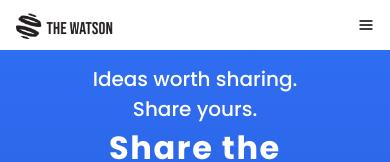
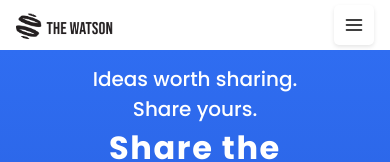
Before and after one commit to watson-project/watson-frontend, a React (Create React App) app: page / in a window 390 px wide. Shown: the top 162 px of the page. Built offline with nearby package versions, Linux system fonts and the light colour scheme; no server answers.

Commit message:
Add Hamburger menu icon with functionality

```diff
--- a/src/components/Navigation/Navigation.js
+++ b/src/components/Navigation/Navigation.js
@@ -1,34 +1,25 @@
-import React from 'react';
-import { useState } from 'react';
-import { Link } from 'react-router-dom';
+import React, { useEffect, useState } from 'react';
+import { Link, useLocation } from 'react-router-dom';
 import styles from './Navigation.module.css';
 // logo
 import logo from '../../assets/logo-small.png';
-// import { NavLink } from 'react-router-dom';
+// hamburger icon
 import { FiMenu } from 'react-icons/fi';
 
 function Navigation(props) {
+  // Open/close menu
   const [menu, setMenu] = useState(false);
+  // grab the location of url to use on state change
+  const location = useLocation();
 
+  // Toggle the menu button to show links
   const toggleMenu = () => {
     setMenu(!menu);
-		// return (
-		// 	<div className={styles.links}>
-		// 		<Link to='/' className={styles.addLink}>
-		// 			Home
-		// 		</Link>
-		// 		<Link to='/stories' className={styles.addLink}>
-		// 			Dashboard
-		// 		</Link>
-		// 		<Link to='/about' className={styles.addLink}>
-		// 			About
-		// 		</Link>
-		// 		<Link to='/add-story' className={styles.addLink}>
-		// 			Add Story
-		// 		</Link>
-		// 	</div>
-		// );
   };
+  // Set menu to false when URL location changes
+  useEffect(() => {
+    setMenu(false);
+  }, [location]);
 
   return (
     <div className={styles.navContainer}>
@@ -36,6 +27,7 @@ function Navigation(props) {
         <Link to='/' className={styles.heroimg}>
           <img src={logo} alt='company logo' />
         </Link>
+        {/* If menu is open, show links */}
         {menu ? (
           <div className={styles.links}>
             <Link to='/' className={styles.addLink}>
@@ -54,8 +46,7 @@ function Navigation(props) {
         ) : (
           ''
         )}
-				<FiMenu onClick={toggleMenu} />
-				{/* <FiMenu onClick={toggleMenu} /> */}
+        <FiMenu onClick={toggleMenu} className={styles.navBtn} />
       </div>
     </div>
   );
--- a/src/components/Navigation/Navigation.module.css
+++ b/src/components/Navigation/Navigation.module.css
@@ -26,7 +26,6 @@
   text-decoration: none;
   color: black;
 }
-
 /* Links Div */
 .links {
   width: 100%;
@@ -35,6 +34,7 @@
   flex-direction: row;
   justify-content: space-between;
   align-items: baseline;
+  margin-left: auto;
 }
 .links a {
   padding: 0.5rem;
@@ -52,10 +52,27 @@
 .linkContainer .addLink {
   font-size: 14px;
 }
-
+/* Hamburger */
+.navBtn {
+  cursor: pointer;
+  font-size: 40px;
+  padding: 10px;
+  border-radius: 5px;
+  transition: all 0.3s ease;
+  background-color: transparent;
+  box-shadow: rgba(0, 0, 0, 0.1) 0px 2px 4px 0px;
+  color: black;
+}
+.navBtn:hover {
+  color: white;
+  background-color: #2e6cf1;
+}
+.navBtn:active {
+  box-shadow: rgba(0, 0, 0, 0.1) 0px 2px 4px 0px inset;
+}
 @media (max-width: 600px) {
   .links a {
-    padding: 0.5rem;
+    padding: 0.2rem;
     margin: 0;
     margin-left: 0.1rem;
   }
```
Lines whose indentation alone changed are shown as unchanged.
